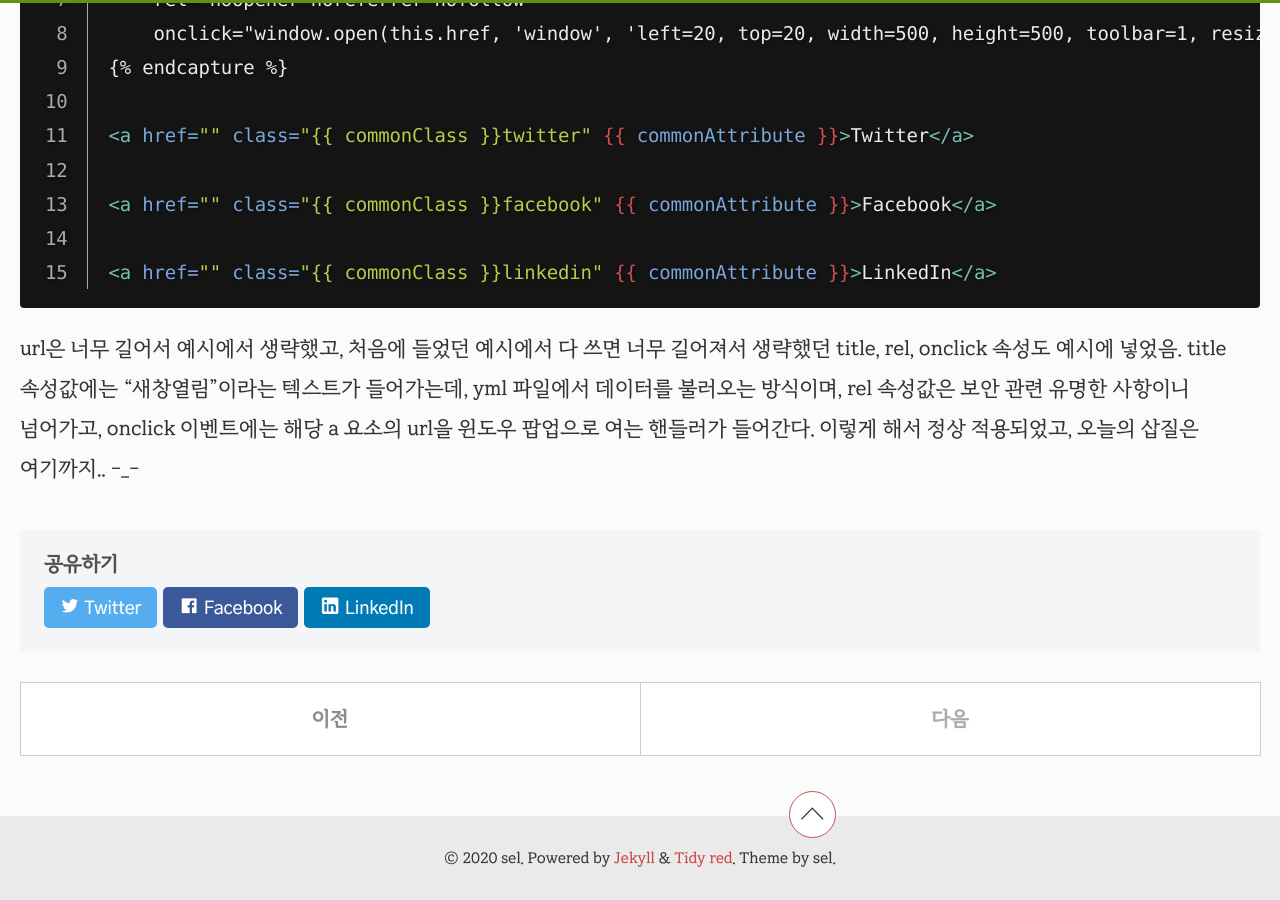
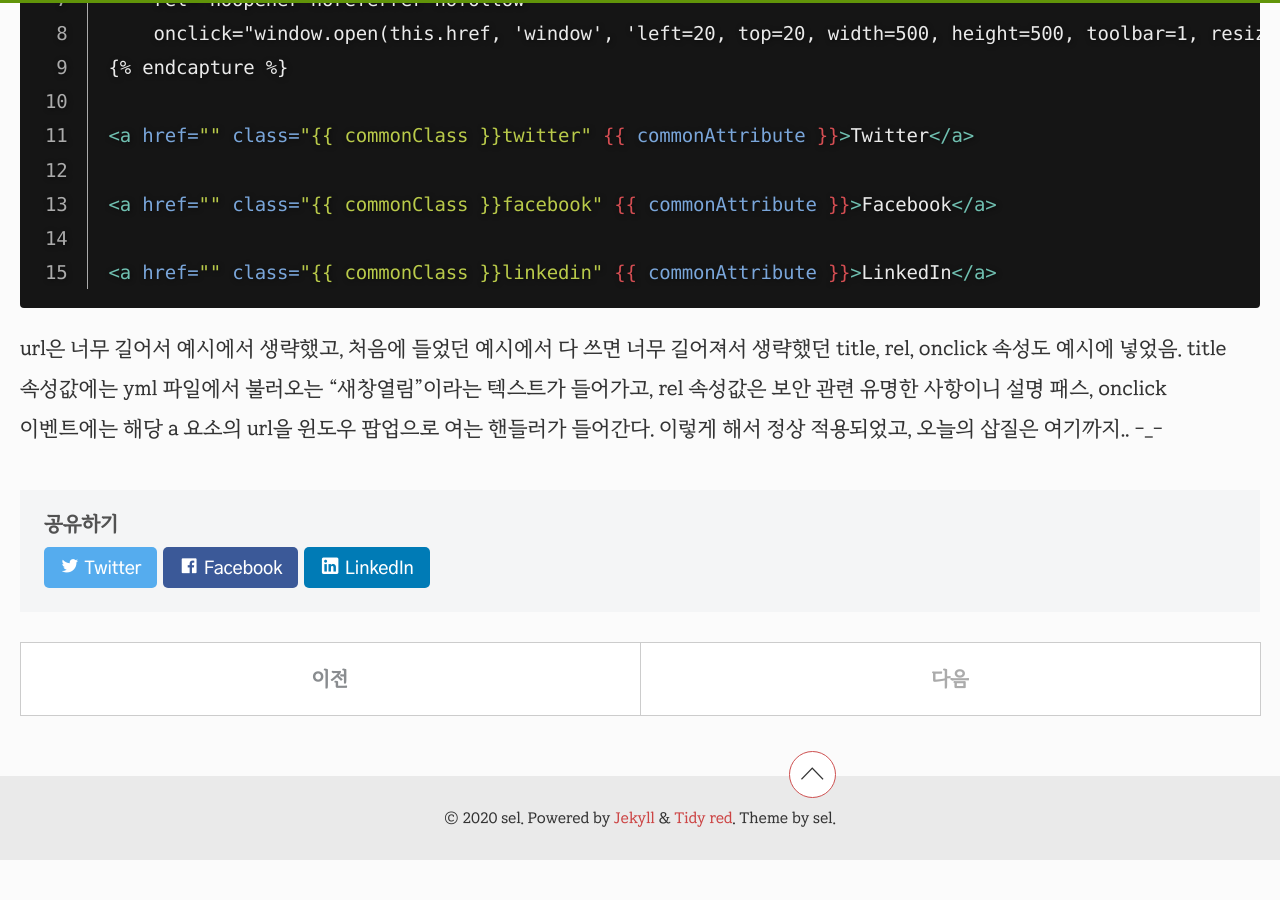
Before and after one commit to selosele/selosele.github.io, a Jekyll site: the page built from _posts/2021-01-10-how-to-use-liquid-in-yaml.md, in a window 1280 px wide and 900 px high, scrolled down 3002 px. Built offline with Jekyll 4.4.1, drawn with Linux system fonts in a browser that asks for light colours; comment, search, counter and statistics services are not loaded; after the commit the page ends 3862 px from its top, so only the background shows below that.

Commit message:
포스트 수정

````diff
--- a/_posts/2021-01-10-how-to-use-liquid-in-yaml.md
+++ b/_posts/2021-01-10-how-to-use-liquid-in-yaml.md
@@ -101,4 +101,4 @@ Ruby로 쓰여 있어서 무슨 말인지 모르겠으나 yml 파일 내에서
 ```
 {% endraw %}
 
-url은 너무 길어서 예시에서 생략했고, 처음에 들었던 예시에서 다 쓰면 너무 길어져서 생략했던 title, rel, onclick 속성도 예시에 넣었음. title 속성값에는 "새창열림"이라는 텍스트가 들어가는데, yml 파일에서 데이터를 불러오는 방식이며, rel 속성값은 보안 관련 유명한 사항이니 넘어가고, onclick 이벤트에는 해당 a 요소의 url을 윈도우 팝업으로 여는 핸들러가 들어간다. 이렇게 해서 정상 적용되었고, 오늘의 삽질은 여기까지.. -_-
+url은 너무 길어서 예시에서 생략했고, 처음에 들었던 예시에서 다 쓰면 너무 길어져서 생략했던 title, rel, onclick 속성도 예시에 넣었음. title 속성값에는 yml 파일에서 불러오는 "새창열림"이라는 텍스트가 들어가고, rel 속성값은 보안 관련 유명한 사항이니 설명 패스, onclick 이벤트에는 해당 a 요소의 url을 윈도우 팝업으로 여는 핸들러가 들어간다. 이렇게 해서 정상 적용되었고, 오늘의 삽질은 여기까지.. -_-
````
